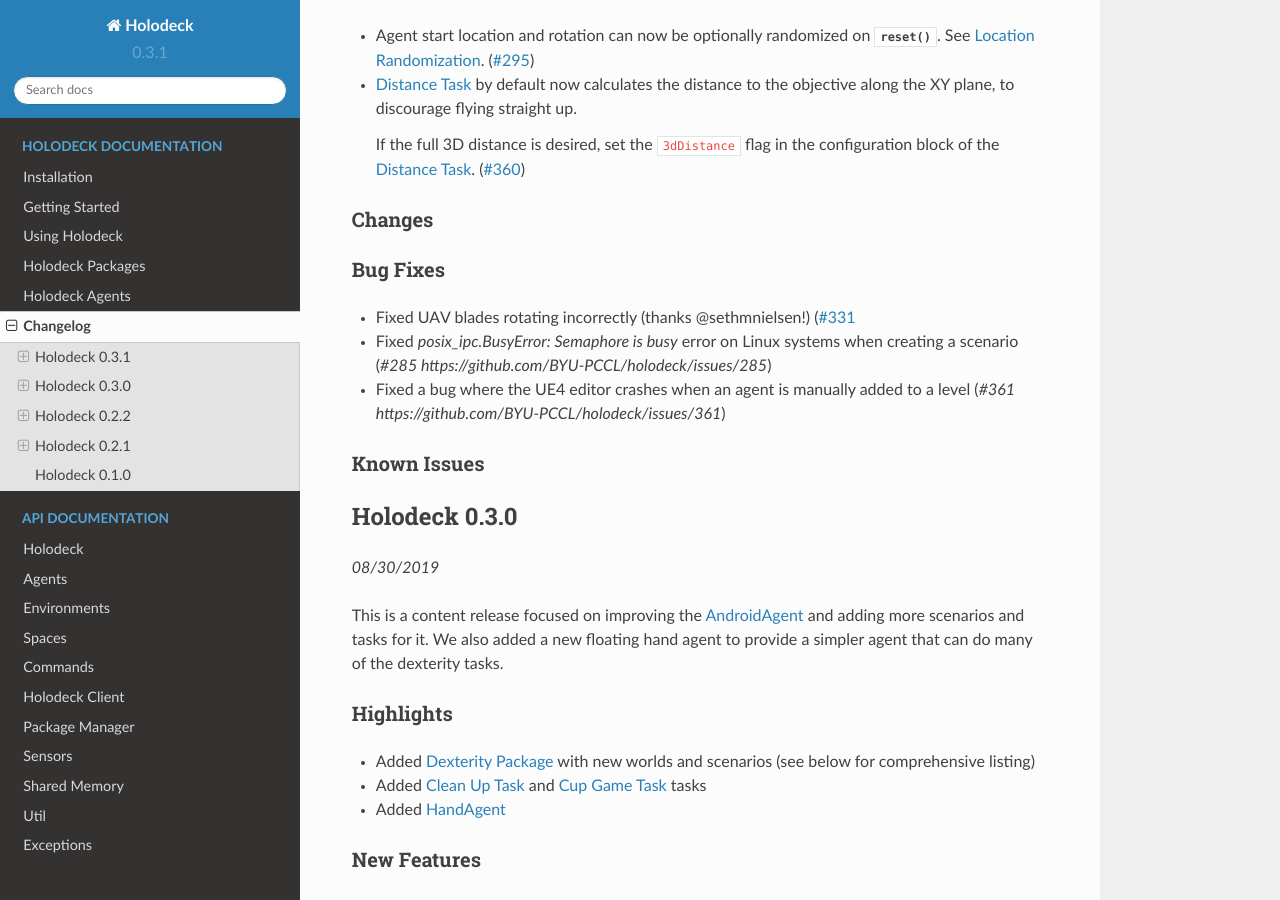
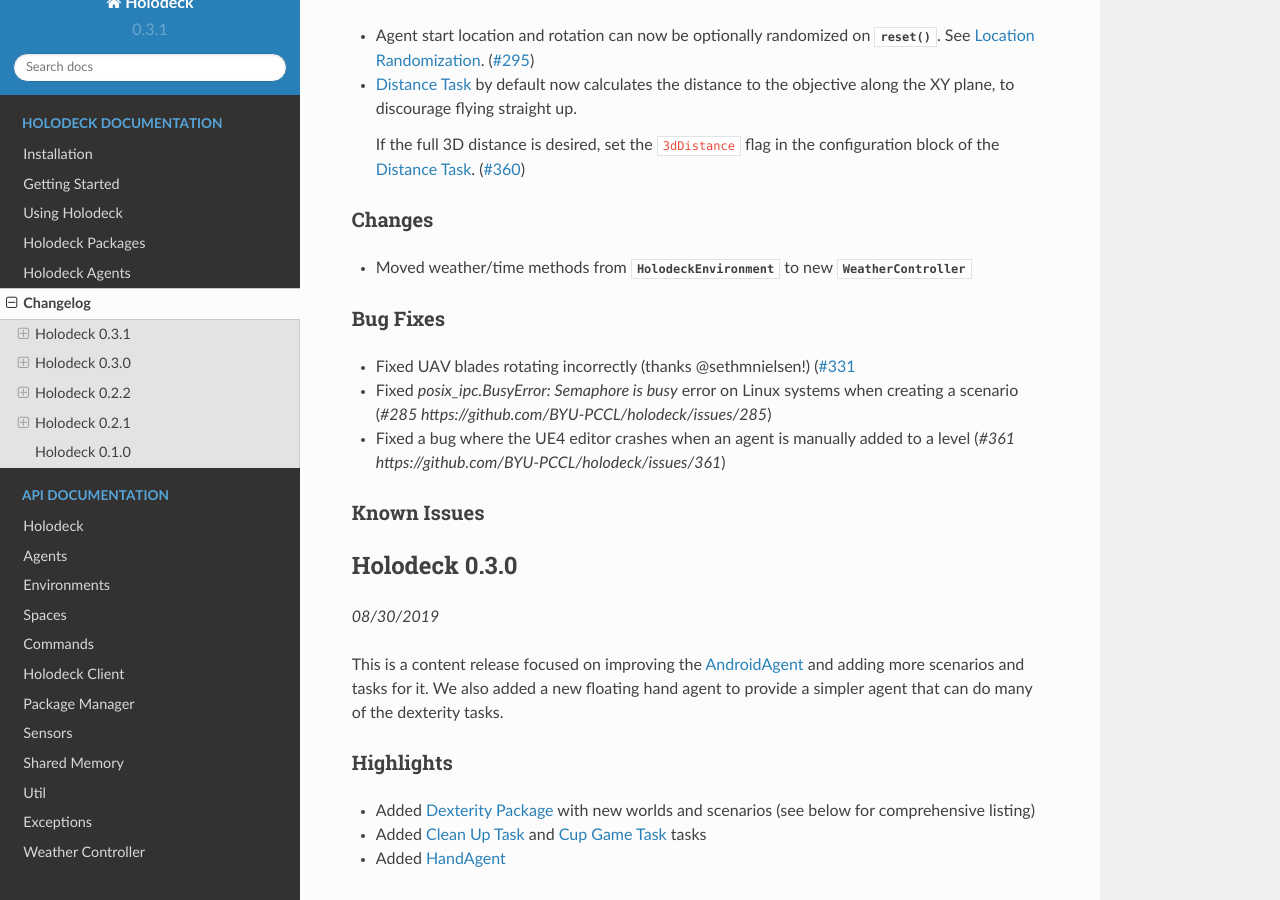
Before and after one commit to BYU-PCCL/holodeck, a Sphinx documentation site: the page built from docs/changelog/changelog.rst, in a window 1280 px wide and 900 px high, scrolled down 340 px. Built offline with Sphinx 7.4.7 and the Read the Docs theme 2.0.0, drawn with Linux system fonts in a browser that asks for light colours; formulas are drawn with MathJax 3.

Commit message:
Add documentation for weather controller

```diff
--- a/docs/changelog/changelog.rst
+++ b/docs/changelog/changelog.rst
@@ -35,7 +35,9 @@
 
 Changes
 ~~~~~~~
-
+- Moved weather/time methods from
+  :class:`~holodeck.environments.HolodeckEnvironment` to new
+  :class:`~holodeck.weather.WeatherController`
 
 Bug Fixes
 ~~~~~~~~~
--- /dev/null
+++ b/docs/holodeck/weather.rst
@@ -0,0 +1,5 @@
+Weather Controller
+==================
+
+.. automodule:: holodeck.weather
+   :members:
--- a/docs/index.rst
+++ b/docs/index.rst
@@ -33,6 +33,7 @@
    holodeck/shmem
    holodeck/util
    holodeck/exceptions
+   holodeck/weather
 
 
 Indices and tables
```
Also changed, not shown: 1 other file.
